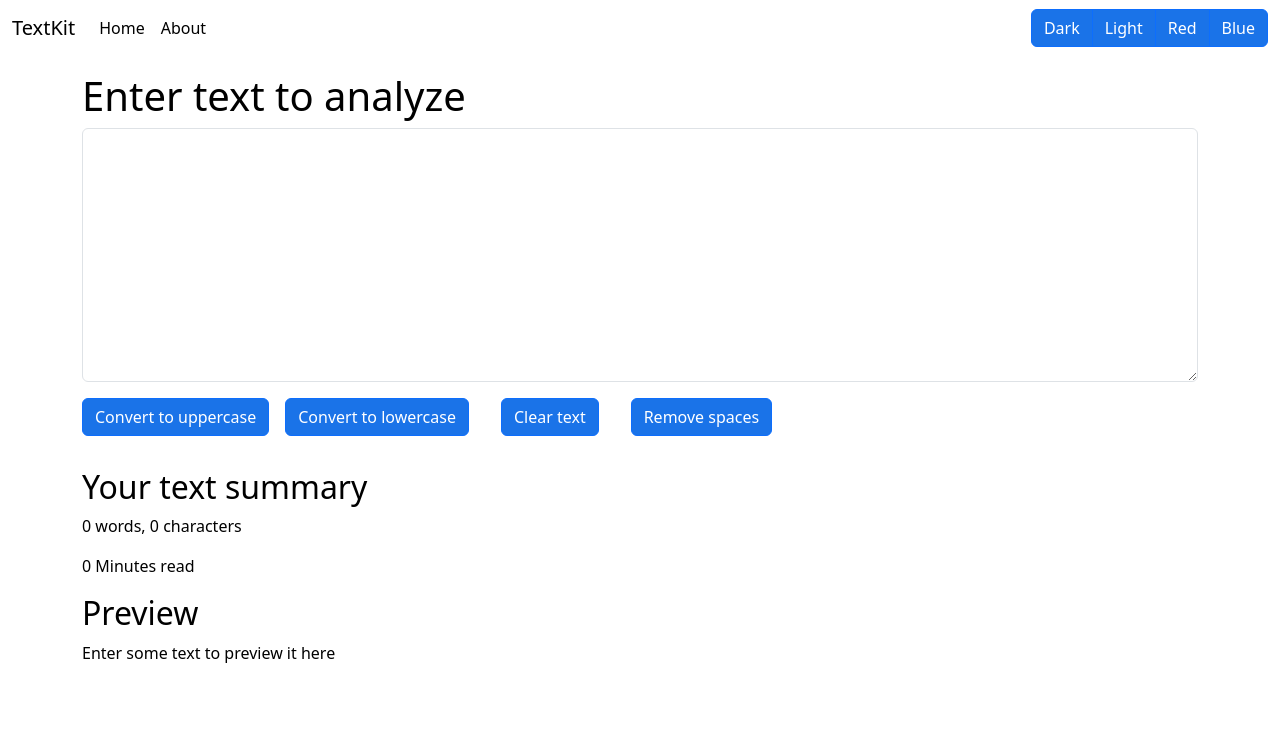
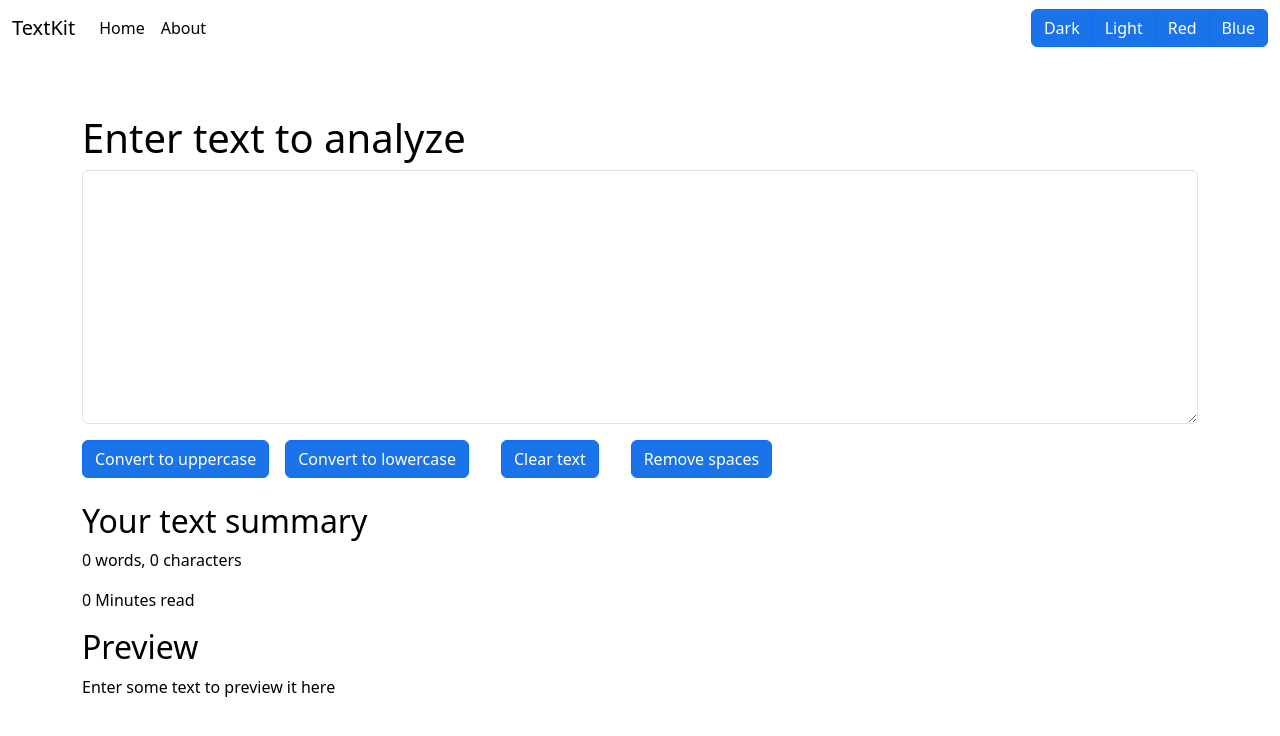
Before and after one commit to iamvivekmane/react, a React (Vite) app in the folder Day 04/vite-project/: page / in a window 1280 px wide. Shown: the top 736 px of the page. Built offline with nearby package versions, Linux system fonts and the light colour scheme.

Commit message:
Fixed CLS issue

```diff
--- a/Day 04/vite-project/src/App.jsx
+++ b/Day 04/vite-project/src/App.jsx
@@ -83,7 +83,7 @@ function App() {
     <>
       <Router>
         <Navbar title="TextKit" aboutText="About" changeMode={changeMode} navbarColor={navbarColor} textColor={textColor} buttonColor={buttonColor} />
-        <Alert alert={alert} />
+        <Alert alert={alert} textFormColor={textFormColor} />
         <Routes>
           <Route exact path="/"
             element={<TextForm heading="Enter text to analyze" mode={mode} showAlert={showAlert} textFormColor={textFormColor} textColor={textColor} buttonColor={buttonColor} />} />
--- a/Day 04/vite-project/src/Components/Alert.jsx
+++ b/Day 04/vite-project/src/Components/Alert.jsx
@@ -8,8 +8,12 @@ const Alert = (props) => {
     }
 
     return (
-        props.alert && <div className={`alert alert-${props.alert.type} alert-dismissible fade show`} role="alert">
-            <strong>{capitalize(props.alert.type)}: </strong>{props.alert.message}
+        <div style={{
+            height: '50px', backgroundColor: props.textFormColor
+        }} >
+            {props.alert && <div className={`alert alert-${props.alert.type} alert-dismissible fade show`} role="alert">
+                <strong>{capitalize(props.alert.type)}: </strong>{props.alert.message}
+            </div>}
         </div>
     )
 }
--- a/Day 04/vite-project/src/Components/TextForm.jsx
+++ b/Day 04/vite-project/src/Components/TextForm.jsx
@@ -46,7 +46,7 @@ const TextForm = (props) => {
     return (
         <>
             <div className='min-vh-100' style={{ backgroundColor: props.textFormColor }}>
-                <div className="container py-3" style={{ backgroundColor: props.textFormColor }}>
+                <div className="container py-2" style={{ backgroundColor: props.textFormColor }}>
                     <div className="mb-3">
                         <h1 style={{ color: props.textColor }}>{props.heading}</h1>
                         <textarea className="form-control" id="myBox" rows="10" style={{ backgroundColor: props.textFormColor }}
```
